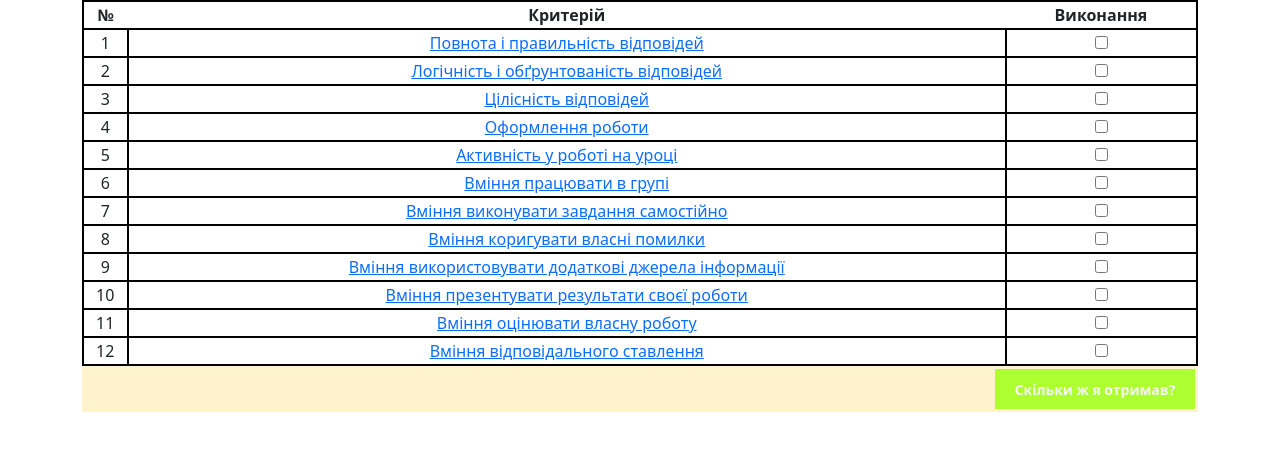
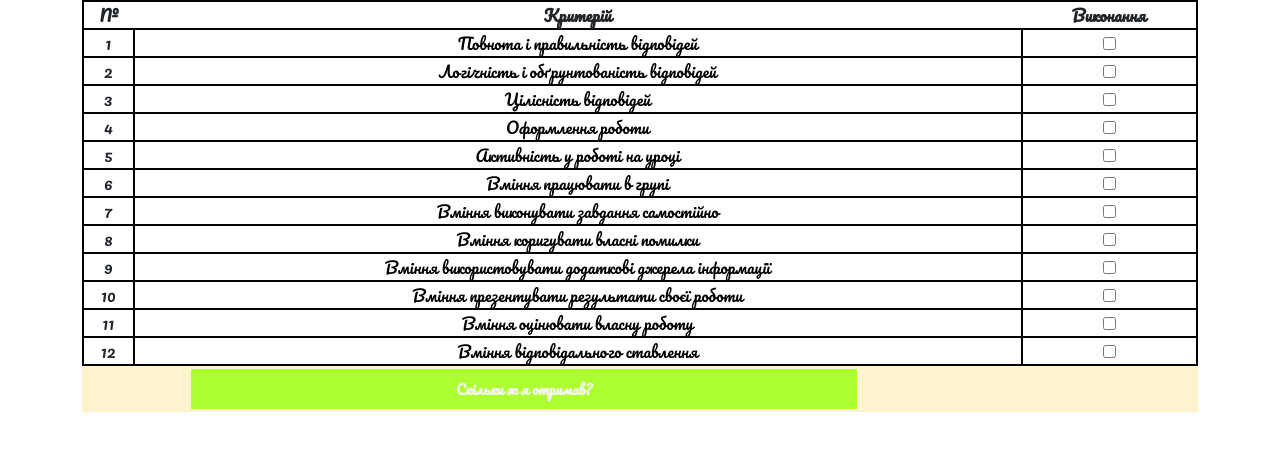
Before and after one commit to RenoKill/-, a plain HTML site: page index.html in a window 1280 px wide. Drawn offline with nearby package versions, Linux system fonts and the light colour scheme.

Commit message:
styles.css

```diff
--- a/styles.css
+++ b/styles.css
@@ -1,3 +1,13 @@
+* {
+    font-family: Pacifico;
+}
+
+a {
+    text-decoration: none;
+    color: black;
+    font-weight: 100;
+}
+
 td, table {
     border: solid black 2px;
     text-align: center;
@@ -5,7 +15,7 @@ td, table {
 
 button {
     height: 40px;
-    width: 200px;
+    width: 60%;
     border: none;
     background-color: greenyellow;
     font-size: 14px;
@@ -28,6 +38,11 @@ div {
 }
 
 .mark {
-    justify-content: end;
+    justify-content: space-around;
     flex-direction: row;
+    align-items: center;
 }
+
+.summary {
+    margin: 10px;
+}
```
